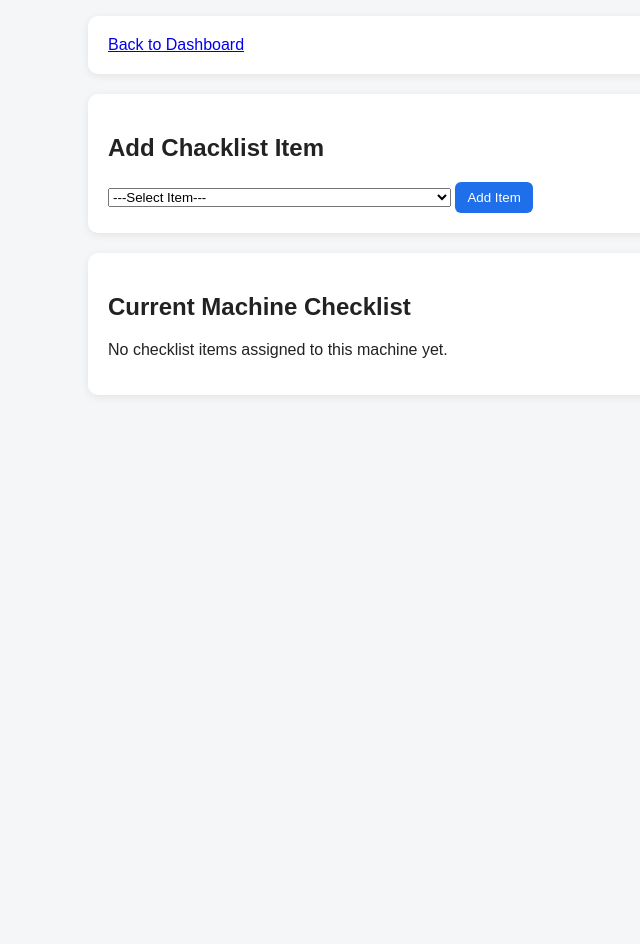
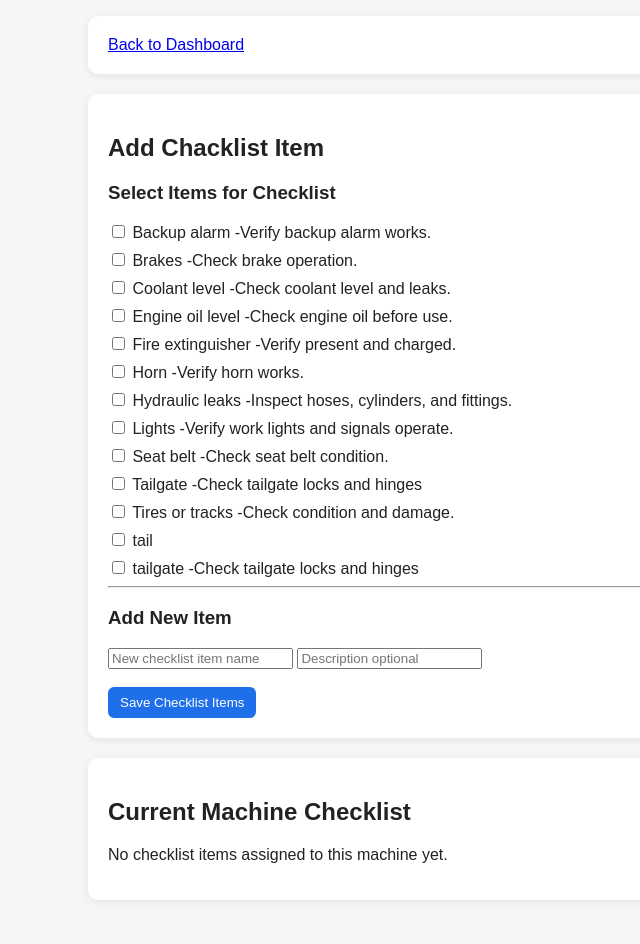
Before and after one commit to AndrewFrizzell/FleetMind, a Flask app: page /manager/machines/1/checklist in a window 1280 px wide. Shown: the part 191-1135 px from the top of the page, without its empty margins (2-642 px from the left). Before the commit the page ends 549 px from the top, so only its background shows below. Run offline with Flask 3, Linux system fonts and the light colour scheme; a user stored in the database is signed in; data comes from the database, SQL or seed files in the repository; both versions use the stored data as it was after the commit.

Commit message:
updated create checklist

```diff
--- a/logic.py
+++ b/logic.py
@@ -107,6 +107,23 @@
         ORDER BY name ASC
     """)
     return cur.fetchall()
+
+def create_master_checklist_item(conn, name, description=None):
+    cur = conn.cursor()
+    cur.execute("""
+        INSERT OR IGNORE INTO MasterChecklistItem(name, description)
+        VALUES (?, ?)
+    """,(name, description))
+
+    conn.commit()
+
+    cur.execute("""
+        SELECT item_id
+        FROM MasterChecklistItem
+        WHERE name = ?
+    """, (name,))
+
+    return cur.fetchone()
 
 def get_machine_checklist(conn, machine_id):
     cur = conn.cursor()
--- a/web/app.py
+++ b/web/app.py
@@ -26,7 +26,8 @@
             get_inspections_by_user,
             get_all_inspections,
             create_machine,
-            get_all_work_orders
+            get_all_work_orders,
+            create_master_checklist_item
 
 )
 
@@ -278,10 +279,29 @@
     if session.get("role") != "equipment_manager":
         return "Forbidden", 403
 
-    master_item_id = request.form.get("master_item_id")
+    selected_item_ids = request.form.getlist("master_item_ids")
+    new_item_name = request.form.get("new_item_name", "").strip()
+    new_item_description = request.form.get("new_item_description", "").strip()
 
     conn = get_connection()
-    add_item_to_machine_checklist(conn, machine_id, int(master_item_id))
+
+    for item_id in selected_item_ids:
+        add_item_to_machine_checklist(conn, machine_id, int(item_id))
+
+    if new_item_name:
+        new_master_item= create_master_checklist_item(
+            conn,
+            new_item_name,
+            new_item_description
+        )
+        add_item_to_machine_checklist(
+            conn,
+            machine_id,
+            new_master_item["item_id"]
+        )
+
+    conn.close()
+
 
     return redirect(url_for("manage_machine_checklist", machine_id=machine_id))
 
--- a/web/templates/machine_checklist.html
+++ b/web/templates/machine_checklist.html
@@ -30,17 +30,35 @@
             <h2>Add Chacklist Item</h2>
 
             <form method="POST" action="{{ url_for('add_machine_checklist_item', machine_id=machine_id) }}">
-                <select name="master_item_id" required>
-                    <option value="">---Select Item---</option>
+                <h3>Select Items for Checklist</h3>
 
                     {% for item in master_items %}
-                        <option value="{{ item.item_id }}">
-                            {{ item.name }} - {{ item.description }}
-                        </option>
+                        <label style="display:block; margin-bottom:8px;">
+                            <input type="checkbox" name="master_item_ids" value="{{ item.item_id }}">
+                            {{ item.name }}
+                            {% if item.description %}
+                                -{{ item.description }}
+                            {% endif %}
+                        </label>
                     {% endfor %}
-                </select>
 
-                <button type="submit" class="primary">Add Item</button>
+                    <hr>
+
+                    <h3>Add New Item</h3>
+                    <input type="text"
+                            name="new_item_name"
+                            placeholder="New checklist item name"
+                        >
+
+                    <input type="text"
+                            name="new_item_description"
+                            placeholder="Description optional"
+                        >
+
+                    <br><br>
+
+
+                <button type="submit" class="primary">Save Checklist Items</button>
             </form>
         </div>
 
```
Also changed, not shown: fleetmind.db.
